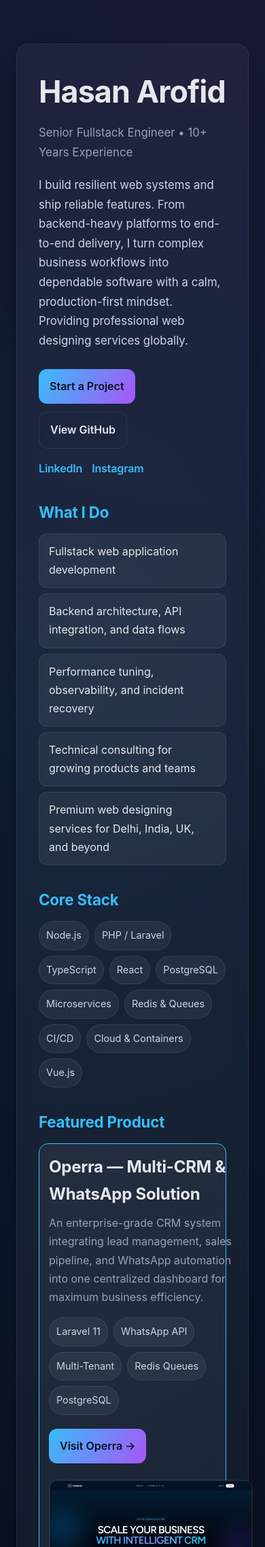
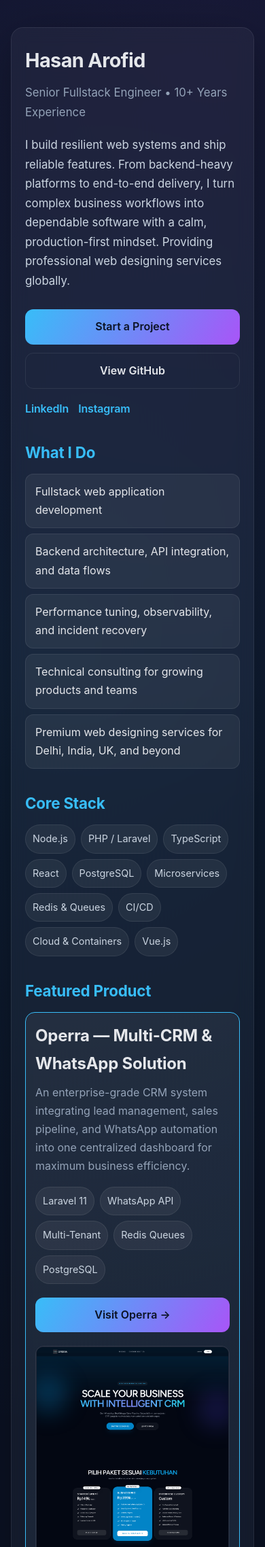
Before and after one commit to hasanarofid/hasanarofid.site, a PHP site: page / in a window 390 px wide. Shown: the top 2276 px of the page at 68% size. Run offline with PHP 8.4, Linux system fonts and the light colour scheme; data comes from the database, SQL or seed files in the repository.

Commit message:
responsive mobile

```diff
--- a/index.php
+++ b/index.php
@@ -297,6 +297,40 @@ try {
       letter-spacing: -0.01em;
     }
 
+    /* Featured Hero Card */
+    .featured-card {
+      grid-template-columns: 1fr;
+      border-color: var(--accent);
+      background: linear-gradient(145deg, var(--card), rgba(56, 189, 248, 0.05));
+      margin-bottom: 32px;
+    }
+
+    .featured-grid {
+      display: grid;
+      grid-template-columns: repeat(auto-fit, minmax(300px, 1fr));
+      gap: 24px;
+      align-items: center;
+    }
+
+    .featured-content h3 {
+      font-size: 1.5rem;
+      margin-bottom: 8px;
+      color: var(--text);
+    }
+
+    .featured-image {
+      border-radius: 12px;
+      overflow: hidden;
+      border: 1px solid var(--stroke);
+    }
+
+    .featured-image img {
+      height: auto;
+      cursor: zoom-in;
+      width: 100%;
+      display: block;
+    }
+
     .meta {
       color: var(--muted);
       font-size: 0.95rem;
@@ -443,6 +477,39 @@ try {
       color: #f87171;
       border: 1px solid rgba(239, 68, 68, 0.2);
     }
+
+    /* Responsive Queries */
+    @media (max-width: 768px) {
+      .container {
+        padding: 40px 16px 64px;
+      }
+      .panel {
+        padding: 24px 20px;
+      }
+      header h1 {
+        font-size: 2.2rem;
+      }
+      .featured-grid {
+        grid-template-columns: 1fr;
+        gap: 20px;
+      }
+    }
+
+    @media (max-width: 480px) {
+      header h1 {
+        font-size: 1.8rem;
+      }
+      .btn {
+        width: 100%;
+        justify-content: center;
+      }
+      .actions {
+        flex-direction: column;
+      }
+      .portfolio {
+        grid-template-columns: 1fr;
+      }
+    }
   </style>
 </head>
 
@@ -496,10 +563,10 @@ try {
 
         <section>
           <h2>Featured Product</h2>
-          <div class="card" style="grid-template-columns: 1fr; border-color: var(--accent); background: linear-gradient(145deg, var(--card), rgba(56, 189, 248, 0.05)); margin-bottom: 32px;">
-            <div style="display: grid; grid-template-columns: repeat(auto-fit, minmax(300px, 1fr)); gap: 24px; align-items: center;">
-              <div>
-                <h3 style="font-size: 1.5rem; margin-bottom: 8px; color: var(--text);">Operra — Multi-CRM & WhatsApp Solution</h3>
+          <div class="card featured-card">
+            <div class="featured-grid">
+              <div class="featured-content">
+                <h3>Operra — Multi-CRM & WhatsApp Solution</h3>
                 <p style="color: var(--muted); margin-bottom: 16px;">
                   An enterprise-grade CRM system integrating lead management, sales pipeline, and WhatsApp automation into one centralized dashboard for maximum business efficiency.
                 </p>
@@ -512,8 +579,8 @@ try {
                 </div>
                 <a href="http://operra.hasanarofid.site/" target="_blank" class="btn primary">Visit Operra →</a>
               </div>
-              <div style="border-radius: 12px; overflow: hidden; border: 1px solid var(--stroke);">
-                <img src="images/porto-operra.png" alt="Operra Dashboard Preview" style="height: auto; cursor: zoom-in; width: 100%; display: block;" />
+              <div class="featured-image">
+                <img src="images/porto-operra.png" alt="Operra Dashboard Preview" />
               </div>
             </div>
           </div>
```
